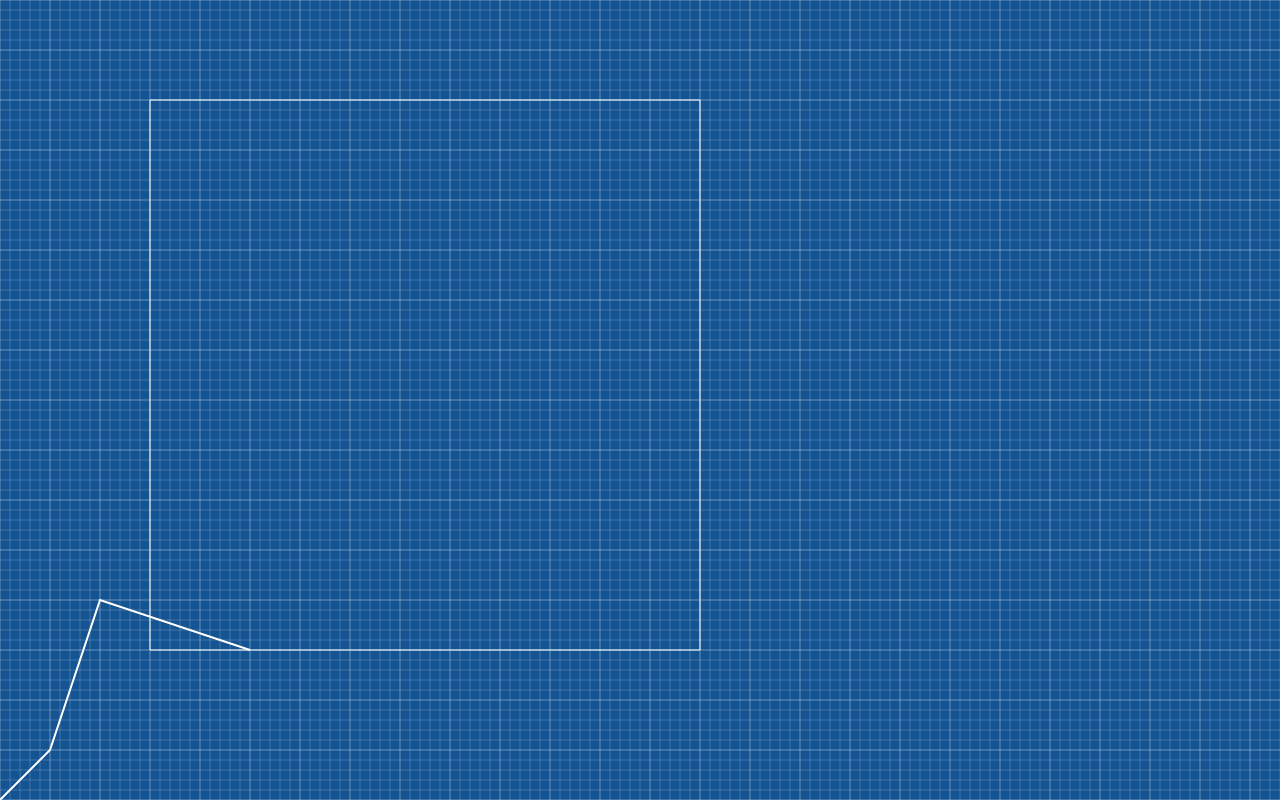
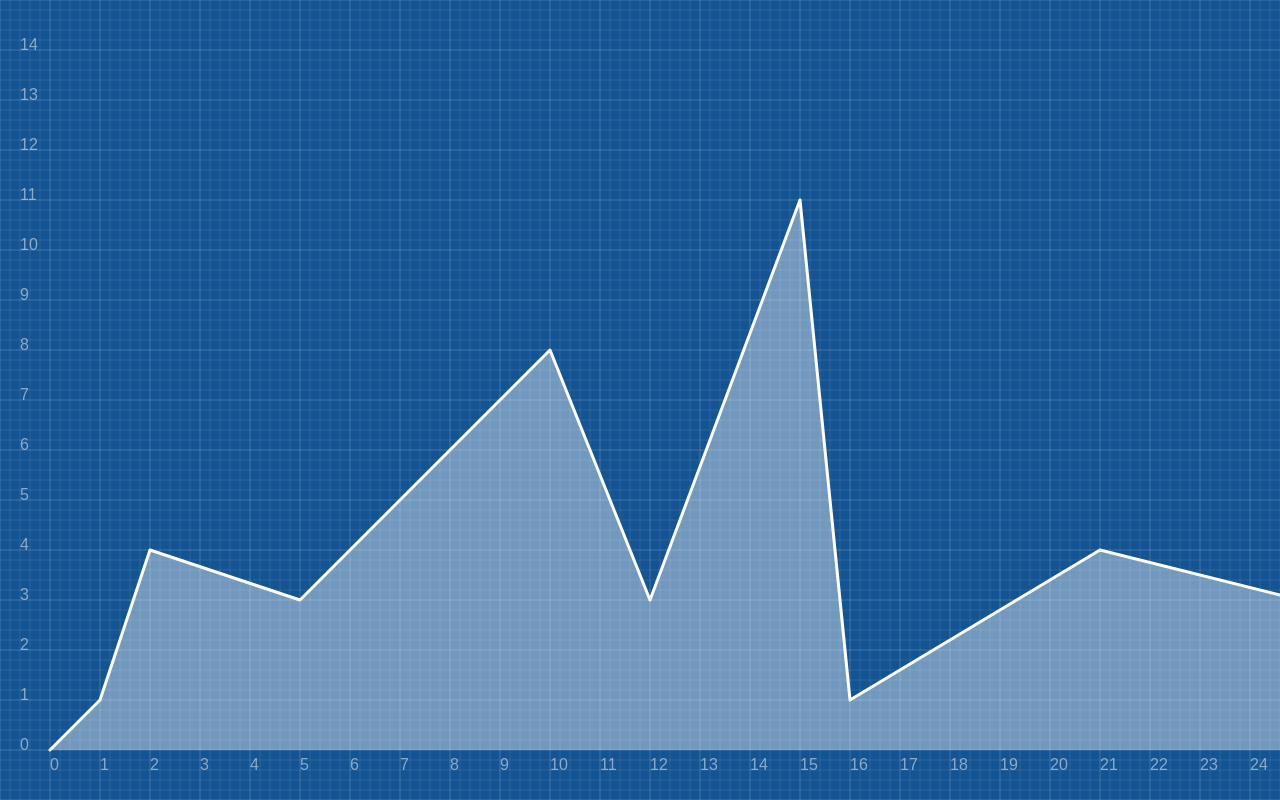
Before and after one commit to atlanticrev/app_geometry, a plain HTML site: page canvas.html in a window 1280 px wide. Drawn offline with Linux system fonts and the light colour scheme.

Commit message:
Добавил шкалы, некоторые графики

```diff
--- a/canvas.html
+++ b/canvas.html
@@ -16,10 +16,12 @@
       padding: 0;
       border: 0;
       box-sizing: border-box;
+
+      --blueprint-color: #145492;
     }
 
     canvas {
-    	background-color: #145492;
+    	background-color: var(--blueprint-color);
     }
   </style>
   <title>Math</title>
@@ -35,9 +37,15 @@
     canvas.width = window.innerWidth;
     canvas.height = window.innerHeight;
 
+    const step = 50;
+
     function normalizeCoordinateSystem() {
     	ctx.transform(1, 0, 0, -1, 0, 0);
     	ctx.translate(0, -canvas.height);
+    }
+
+    function toWorkingOrigin() {
+      ctx.translate(step, step);
     }
 
     function toOrigin() {
@@ -49,18 +57,24 @@
     }
 
     function linear(x, k = 1, b = 0) {
-      return y = k * x + b;
+      return k * x + b;
     }
 
-    // canvas dimention mod step == 0!
-    const step = 50;
+    function quadratic(x, a = 1, b = 0, c = 0) {
+      return a * x * x + b * x + c;
+    }
+
+    function sin(x) {
+      return Math.sin(x);
+    }
 
     function renderGrid(step) {
+
     	for (let i = 0; i <= canvas.height; i += step) {
 	    	ctx.beginPath();
 	      ctx.moveTo(0, i);
 	      ctx.lineTo(canvas.width, i);
-	      ctx.strokeStyle = 'rgba(256, 256, 256, .2)';
+	      ctx.strokeStyle = 'rgba(256, 256, 256, .1)';
 	      ctx.stroke();
     	}
 
@@ -68,17 +82,100 @@
 	    	ctx.beginPath();
 	      ctx.moveTo(i, 0);
 	      ctx.lineTo(i, canvas.height);
-	      ctx.strokeStyle = 'rgba(256, 256, 256, .2)';
+	      ctx.strokeStyle = 'rgba(256, 256, 256, .1)';
 	      ctx.stroke();
 	    }
+
   	}
+
+    function renderNumbers(step) {
+      ctx.save();
+      ctx.scale(1, -1);
+
+      let numberY = 0;
+      let numberX = 0;
+
+    	for (let i = 0; i <= canvas.height; i += step) {
+
+	    	ctx.font = "16px sans-serif";
+        ctx.fillStyle = 'rgba(256, 256, 256, .5)';
+        ctx.fillText(`${numberY}`, -30, -i);
+
+        numberY++;
+    	}
+
+      for (let i = 0; i <= canvas.width; i += step) {
+
+        ctx.font = "16px sans-serif";
+        ctx.fillStyle = 'rgba(256, 256, 256, .5)';
+        ctx.fillText(`${numberX}`, i, 20);
+
+        numberX++;
+      }
+
+      ctx.restore();    // Restore the initial canvas state
+
+    }
+
+    function printLinearGraph(k, b = 0) {
+      ctx.beginPath();
+
+      for (let x = 0; x <= 30; x+= .0001) {
+        lineTo(x, 1.5 * sin(2 * x) + 5);
+      }
+
+      ctx.strokeStyle = 'rgba(256, 256, 256, 1)'
+      ctx.lineWidth = '2';
+      ctx.stroke();
+
+    }
+
+    function printStatisticalGraph() {
+      ctx.beginPath();
+  		toOrigin();
+  		lineTo(1, 1);
+  		lineTo(2, 4);
+  		lineTo(5, 3);
+  		lineTo(10, 8);
+  		lineTo(12, 3);
+  		lineTo(15, 11);
+      lineTo(16, 1);
+  		lineTo(21, 4);
+  		lineTo(25, 3);
+  		lineTo(30, 8);
+  		lineTo(32, 3);
+  		lineTo(34, 11);
+
+  		ctx.lineWidth = '3';
+      ctx.lineJoin = 'round';
+      ctx.lineCap = 'round';
+  		ctx.strokeStyle = 'white';
+  		ctx.stroke();
+
+      lineTo(34, 0);
+      ctx.closePath();
+
+      ctx.fillStyle = 'rgba(256, 256, 256, .4)';
+      ctx.fill();
+    }
 
   	function init() {
   		ctx.clearRect(0, 0, canvas.width, canvas.height);
   		normalizeCoordinateSystem();
   		renderGrid(step);
   		renderGrid(step / 5);
+      toWorkingOrigin();
+      renderNumbers(step);
   	}
+
+    function printRectange() {
+
+  		ctx.beginPath();
+	  	ctx.rect(150, 150, 550, 550)
+	  	ctx.strokeStyle = 'white';
+	  	ctx.stroke();
+
+    }
 
   	window.addEventListener('resize', () => {
   		canvas.width = window.innerWidth;
@@ -88,19 +185,10 @@
   	});
 
   	function contentRender() {
-  		ctx.beginPath();
-	  	ctx.rect(150, 150, 550, 550)
-	  	ctx.strokeStyle = 'white';
-	  	ctx.stroke();
 
-	  	ctx.beginPath();
-  		toOrigin();
-  		lineTo(1, 1);
-  		lineTo(2, 4);
-  		lineTo(5, 3);
-  		ctx.lineWidth = '2'
-  		ctx.strokeStyle = 'white';
-  		ctx.stroke();
+      // printLinearGraph(.5);
+      printStatisticalGraph();
+
   	}
 
   	init();
```
